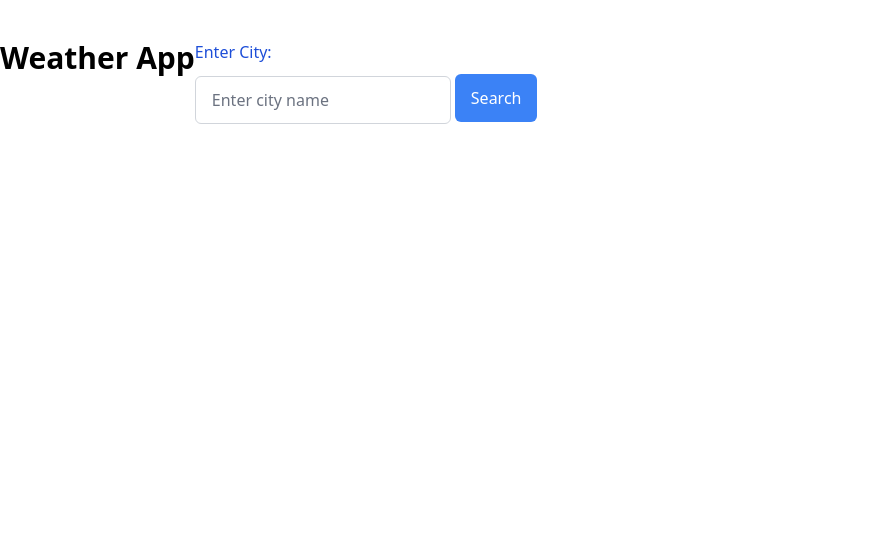
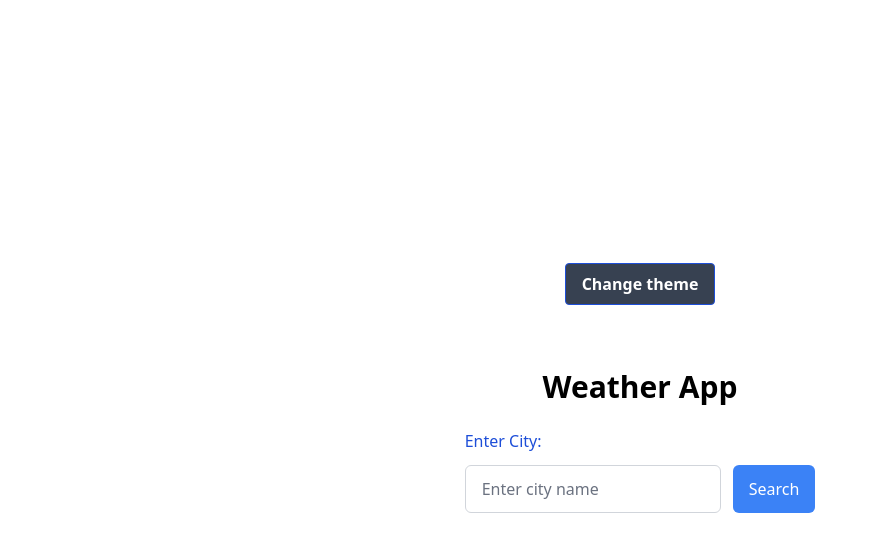
Before and after one commit to navneetadlak/weather-app, a React (Create React App) app: page / in a window 1280 px wide. Shown: the top 552 px of the page, without its empty margins (0-878 px from the left). Built offline with nearby package versions, Linux system fonts and the light colour scheme.

Commit message:
change theme functions

```diff
--- a/src/App.js
+++ b/src/App.js
@@ -1,10 +1,21 @@
-import './App.css';
 import Weather from './Components/Weather';
+import { ThemeContext } from './Components/ThemeContext';
+import { useState } from 'react';
 
 function App() {
+  const [theme, setTheme] = useState('light');
+
+  const toggleTheme = () => {
+    setTheme(theme === 'light' ? 'dark' : 'light');
+  }
+
   return (
     <>
+    <div className={`bg-${theme}-background text-${theme}-primary`}>
+    <ThemeContext.Provider value={{theme, toggleTheme}}>
     <Weather />
+    </ThemeContext.Provider>
+    </div>
     </>
   );
 }
--- /dev/null
+++ b/src/Components/ThemeContext.js
@@ -0,0 +1,3 @@
+import React from "react";
+
+export const ThemeContext = React.createContext();
--- a/src/Components/Weather.js
+++ b/src/Components/Weather.js
@@ -1,11 +1,13 @@
-import React, { useState } from "react";
+import React, { useContext, useState } from "react";
 import axios from "axios";
+import { ThemeContext } from "./ThemeContext";
 
 const Weather = () => {
   const [city, setCity] = useState("");
   const [weather, setWeather] = useState(null);
   const [error, setError] = useState(null);
   let date = new Date().toLocaleDateString("de-DE");
+  const {theme, toggleTheme} = useContext(ThemeContext);
 
   const fetchWeather = async () => {
     try {
@@ -22,10 +24,16 @@ const Weather = () => {
   };
 
   return (
-    <div className="min-h-screen flex mt-10 ">
-      <h1 className="mb-6 text-center text-3xl font-semibold text-black-500">
+
+
+    <div className={`min-h-screen flex flex-col items-center justify-center  ${theme === 'dark' ? 'dark' : ''}`}>
+     <button className="mb-16 bg-gray-700 hover:bg-gray-900 text-white font-bold py-2 px-4 border border-blue-700 rounded" onClick={toggleTheme}>
+        Change theme
+      </button>
+    <h1 className="mb-6 text-center text-3xl font-semibold text-black-500">
         Weather App
       </h1>
+
       <div id="weather-form" className="relative mb-6">
         <label htmlFor="city" className="mb-2 block font-medium text-blue-700">
           {" "}
@@ -44,7 +52,7 @@ const Weather = () => {
           <button
             type="submit"
             onClick={fetchWeather}
-            className="ml-1 h-12 rounded-md bg-blue-500 px-4 py-2 text-white hover:bg-blue-600 focus:bg-blue-600 focus:outline-none"
+            className="ml-3 mt-1 h-12 rounded-md bg-blue-500 px-4 py-2 text-white hover:bg-blue-600 focus:bg-blue-600 focus:outline-none"
           >
             Search
           </button>
@@ -52,7 +60,7 @@ const Weather = () => {
       </div>
       {error && <p>{error}</p>}
       {weather && (
-        <div className="min-h-screen flex items-center justify-center">
+        <div className=" flex flex-col items-center justify-center">
           <div className="flex flex-col bg-white rounded p-4 w-full max-w-xs">
             <div className="font-bold text-xl">City: {weather.name}</div>
             <div className="text-sm text-gray-500"> Date: {date}</div>
@@ -77,23 +85,18 @@ const Weather = () => {
                 {Math.floor(weather.main.temp - 273.15)}°C
               </div>
               <div className="flex flex-col items-center ml-6">
-                <div>Cloudy</div>
-                {console.log("weather.main", weather.main)}
-                {console.log(
-                  "weather.main.description",
-                  weather.main.description
-                )}
+                <div>{(weather.weather[0].description)}</div>
                 <div className="mt-1">
                   <span className="text-sm">
                     <i className="far fa-long-arrow-up"></i>
                   </span>
-                  <span className="text-sm font-light text-gray-500">{}°C</span>
+                  <span className="text-sm font-light text-gray-500">{Math.floor(weather.main.temp_max - 273.15)}°C</span>
                 </div>
                 <div>
                   <span className="text-sm">
                     <i className="far fa-long-arrow-down"></i>
                   </span>
-                  <span className="text-sm font-light text-gray-500">{}°C</span>
+                  <span className="text-sm font-light text-gray-500">{Math.floor(weather.main.temp_min - 273.15)}°C</span>
                 </div>
               </div>
             </div>
@@ -113,7 +116,7 @@ const Weather = () => {
               <div className="flex flex-col items-center">
                 <div className="font-medium text-sm">Visibility</div>
                 <div className="text-sm text-gray-500">
-                  {weather.main.visibility}km
+                  {weather.visibility}km
                 </div>
               </div>
             </div>
--- a/tailwind.config.js
+++ b/tailwind.config.js
@@ -4,7 +4,22 @@ module.exports = {
     "./src/**/*.{js,jsx,ts,tsx}",
   ],
   theme: {
-    extend: {},
+    extend: {
+      colors: {
+        'light': {
+          'primary': '#333',
+          'secondary': '#666',
+          'background': '#fff',
+          // Add more colors as needed
+        },
+        'dark': {
+          'primary': '#ccc',
+          'secondary': '#999',
+          'background': '#000',
+          // Add more colors as needed
+        },
+      },
+    },
   },
   plugins: [],
 }
```
